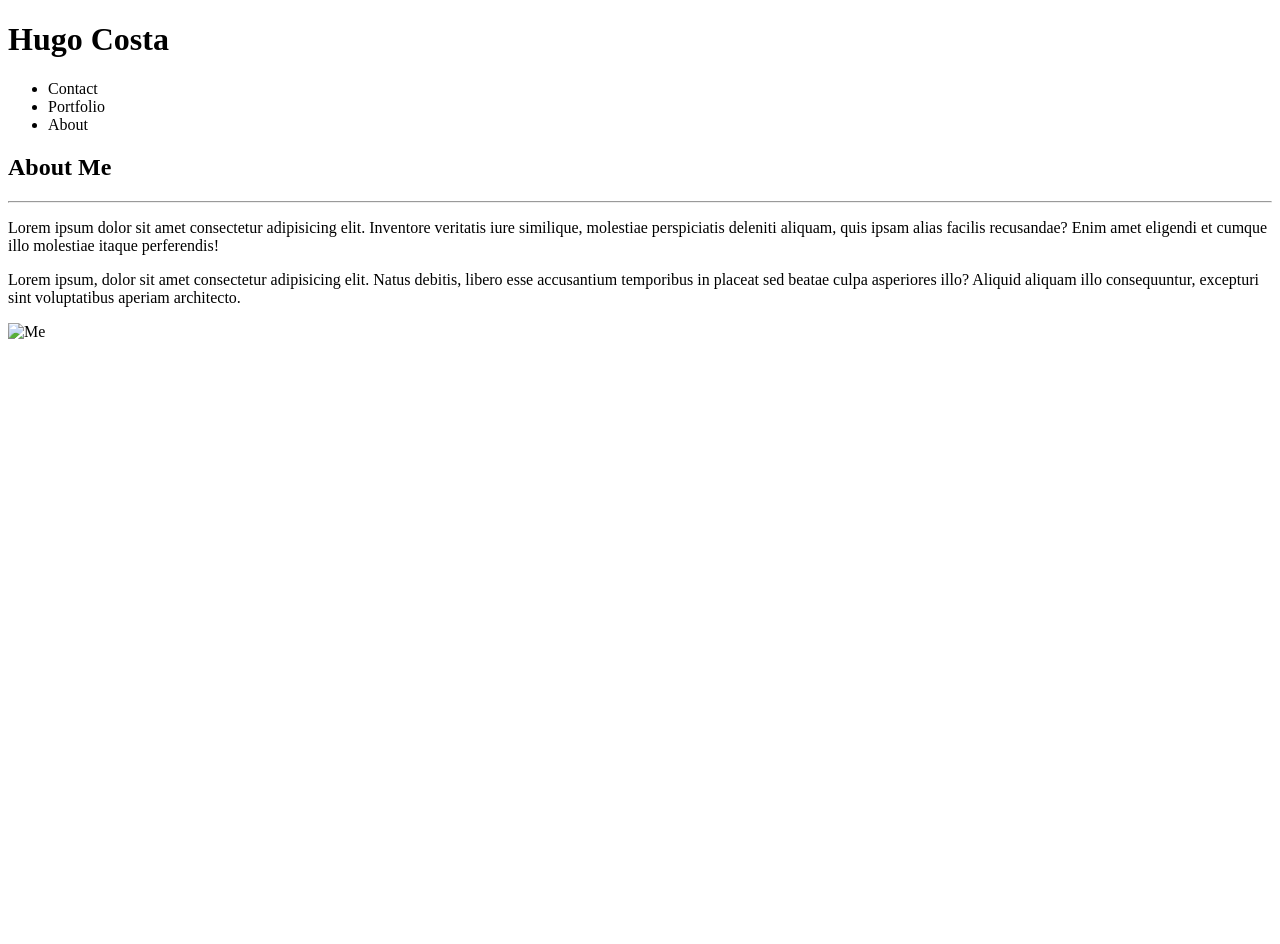
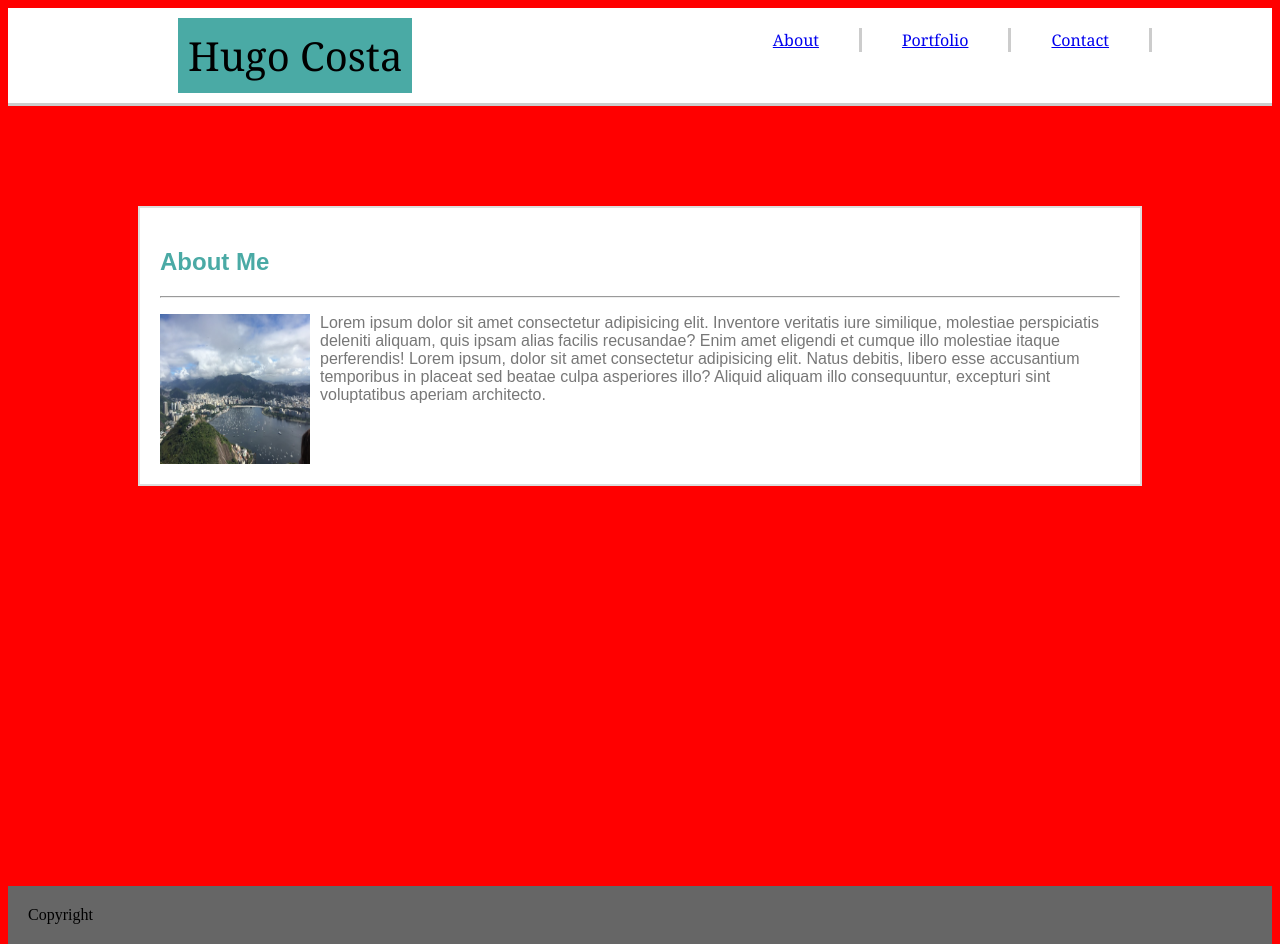
Before and after one commit to gohucosta23/Basic-Portfolio, a plain HTML site: page index.html in a window 1280 px wide. Before the commit the page ends 800 px from the top, so only its background shows below. Drawn offline with Linux system fonts and the light colour scheme; files whose address does not match are found by name.

Commit message:
Updating Portfolio folders

```diff
--- a/assets/css/style.css
+++ b/assets/css/style.css
@@ -0,0 +1,61 @@
+header {
+   background-color:#ffffff;
+   border-bottom: #cccccc solid 3px;
+
+}
+body {
+   background-color: red;
+
+}
+#h1{
+    margin-left: 150px;
+    font-size: 40px;
+    background-color: #4aaaa5;
+}
+ul {
+    list-style-type: none;
+    margin: 0;
+    padding: 20px;
+    overflow: hidden;
+    font-family: 'Georgia', Times, Times New Roman, serif;
+}
+li {
+    display: inline;
+    padding: 10px;
+}
+a {
+    position: relative;
+    float: right;
+    padding: 1px 40px;
+    right: 100px;
+    border-right:solid #cccccc 3px;
+
+}
+h2{
+    color: #4aaaa5;
+}
+
+div {
+    position: relative;
+    overflow: auto;
+    padding: 20px;
+    margin: auto;
+    top: 100px;
+    border: solid 2px#dddddd;
+    width: 960px;
+    font-family: 'Arial', 'Helvetica Neue', Helvetica, sans-serif;
+    color: #777777;
+    background-color: #ffffff;
+
+
+}
+img {
+    float: left;
+    padding-right: 10px;
+}
+footer {
+    position: relative;
+    background-color: #666666;
+    padding: 20px;
+    top: 500px;
+}
--- a/index.html
+++ b/index.html
@@ -1,23 +1,39 @@
 <!DOCTYPE html>
 <html lang="en">
+
 <head>
     <meta charset="UTF-8">
     <meta name="viewport" content="width=device-width, initial-scale=1.0">
     <meta http-equiv="X-UA-Compatible" content="ie=edge">
+    <link rel="stylesheet" type="text/css" href="C:\Users\Hugo\Basic-Portfolio\assets\css\style.css">
     <title>Portfolio</title>
 </head>
+
 <body>
-    <h1>Hugo Costa</h1>
-    <ul>
-        <li><a href="file:///C:/Users/Hugo/Basic-Portfolio/contact.html"></a>Contact</li>
-        <li><a href="file:///C:/Users/Hugo/Basic-Portfolio/portfolio.html"></a>Portfolio</li>
-        <li><a href="file:///C:/Users/Hugo/Basic-Portfolio/index.html"></a>About</li>
-    </ul>
+    <header>
+        <ul>
+            <li id="h1">Hugo Costa</li>
+            <li><a href="C:\Users\Hugo\Basic-Portfolio\contact.html">Contact</a></li>
+            <li><a href="C:\Users\Hugo\Basic-Portfolio\portfolio.html">Portfolio</a></li>
+            <li><a href="C:\Users\Hugo\Basic-Portfolio\index.html">About</a></li>
 
-    <h2>About Me</h2>
-    <hr>
-    <p>Lorem ipsum dolor sit amet consectetur adipisicing elit. Inventore veritatis iure similique, molestiae perspiciatis deleniti aliquam, quis ipsam alias facilis recusandae? Enim amet eligendi et cumque illo molestiae itaque perferendis!</p>
-    <p>Lorem ipsum, dolor sit amet consectetur adipisicing elit. Natus debitis, libero esse accusantium temporibus in placeat sed beatae culpa asperiores illo? Aliquid aliquam illo consequuntur, excepturi sint voluptatibus aperiam architecto.</p>
-    <img src="paodeacucar.jpg" alt="Me" width="150px" height="150px">
+        </ul>
+    </header>
+    <div>
+        <h2>About Me</h2>
+        <hr>
+        <p><img src="C:\Users\Hugo\Basic-Portfolio\assets\images\paodeacucar.jpg" alt="Me" width="150px" height="150px">
+            Lorem ipsum dolor sit amet consectetur adipisicing elit. Inventore veritatis iure similique, molestiae
+            perspiciatis deleniti aliquam, quis ipsam alias facilis recusandae? Enim amet eligendi et cumque illo
+            molestiae itaque perferendis!
+            Lorem ipsum, dolor sit amet consectetur adipisicing elit. Natus debitis, libero esse accusantium temporibus
+            in placeat sed beatae culpa asperiores illo? Aliquid aliquam illo consequuntur, excepturi sint voluptatibus
+            aperiam architecto.</p>
+
+    </div>
+    <footer>
+        Copyright<link rel="shortcut icon" href="https://images.app.goo.gl/MM4ijNoaZquZCGeG9">
+    </footer>
 </body>
+
 </html>
```
Also changed, not shown: contact.html (+4 -3 lines), portfolio.html (+4 -4 lines), assets/images/herringbone.png (added).
